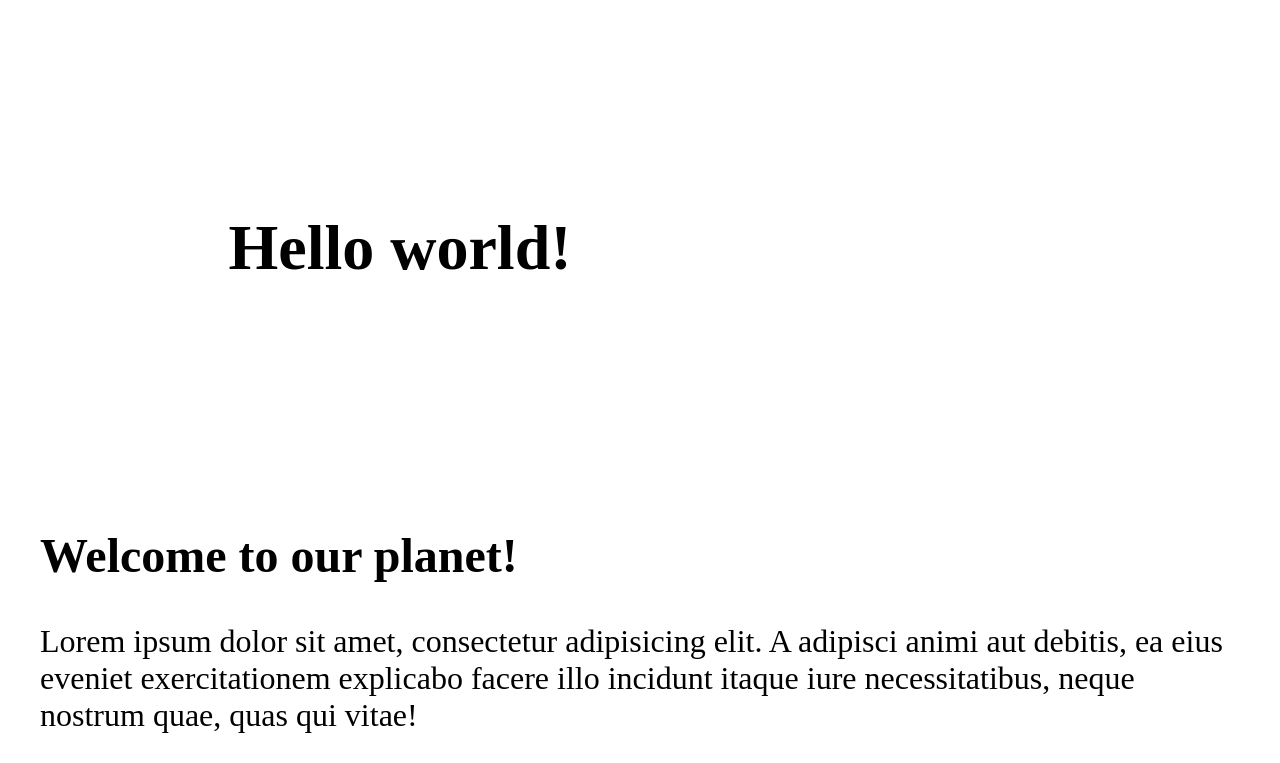
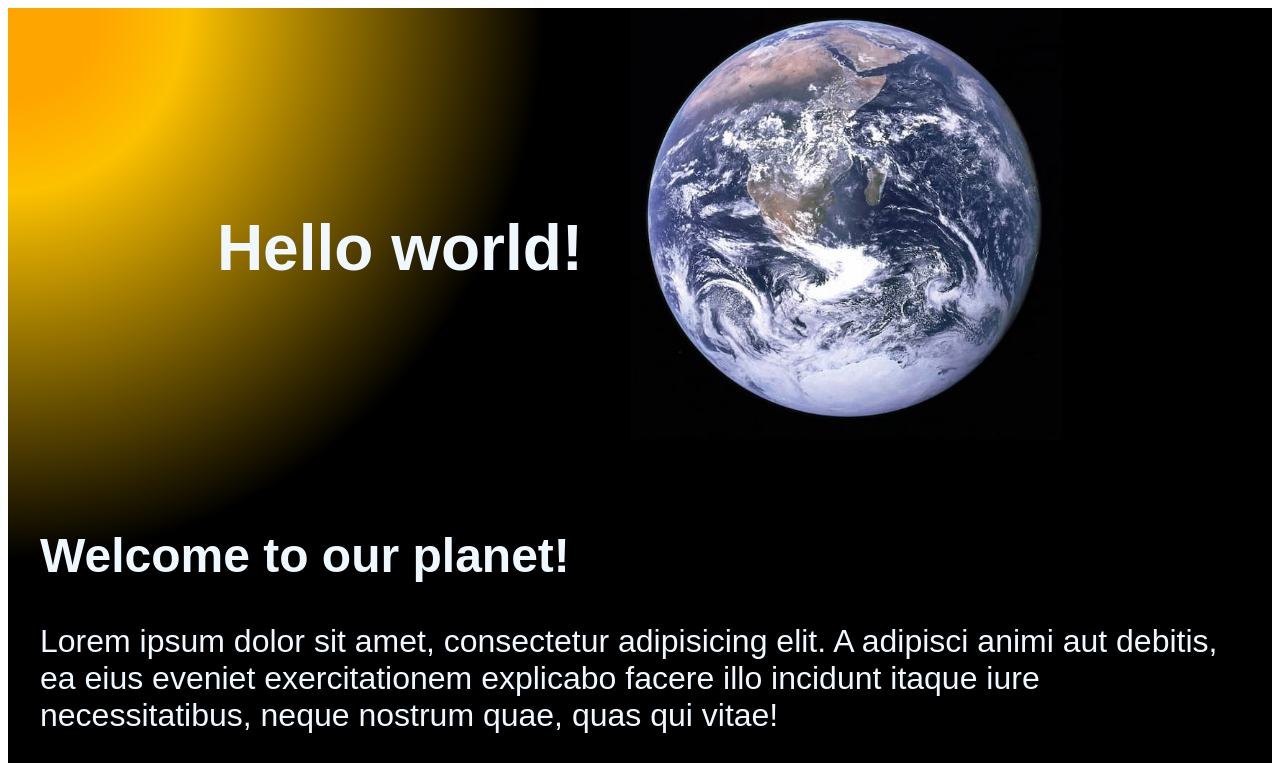
Before and after one commit to GustavsenSj/WebTech, a plain HTML site: page ex04.4-colors-gradient-bgimage/ex04.4.html in a window 1280 px wide. Shown: the top 763 px of the page. Drawn offline with Linux system fonts and the light colour scheme.

Commit message:
4.4 done

```diff
--- a/ex04.4-colors-gradient-bgimage/colors.css
+++ b/ex04.4-colors-gradient-bgimage/colors.css
@@ -0,0 +1,11 @@
+main{
+    font-family: 'Ubuntu', sans-serif;
+    color: aliceblue;
+    background-color: black;
+    background-image: radial-gradient(ellipse farthest-corner at top left ,orange 5%, rgb(252, 193, 0) 10%, black 30%);
+}
+#globe{
+    width: 90%;
+    height: auto;
+    float: right;
+}
--- a/ex04.4-colors-gradient-bgimage/ex04.4.html
+++ b/ex04.4-colors-gradient-bgimage/ex04.4.html
@@ -18,7 +18,9 @@
     <section id="heading">
         <h1>Hello world!</h1>
         <div id="globe-container">
-            <!-- Hint: you probably want to place the globe here? --></div>
+            <!-- Hint: you probably want to place the globe here? -->
+            <img src="globe.jpg" alt="picture og the world:)" id="globe">
+        </div>
     </section>
     <section id="content">
         <h2>Welcome to our planet!</h2>
```
